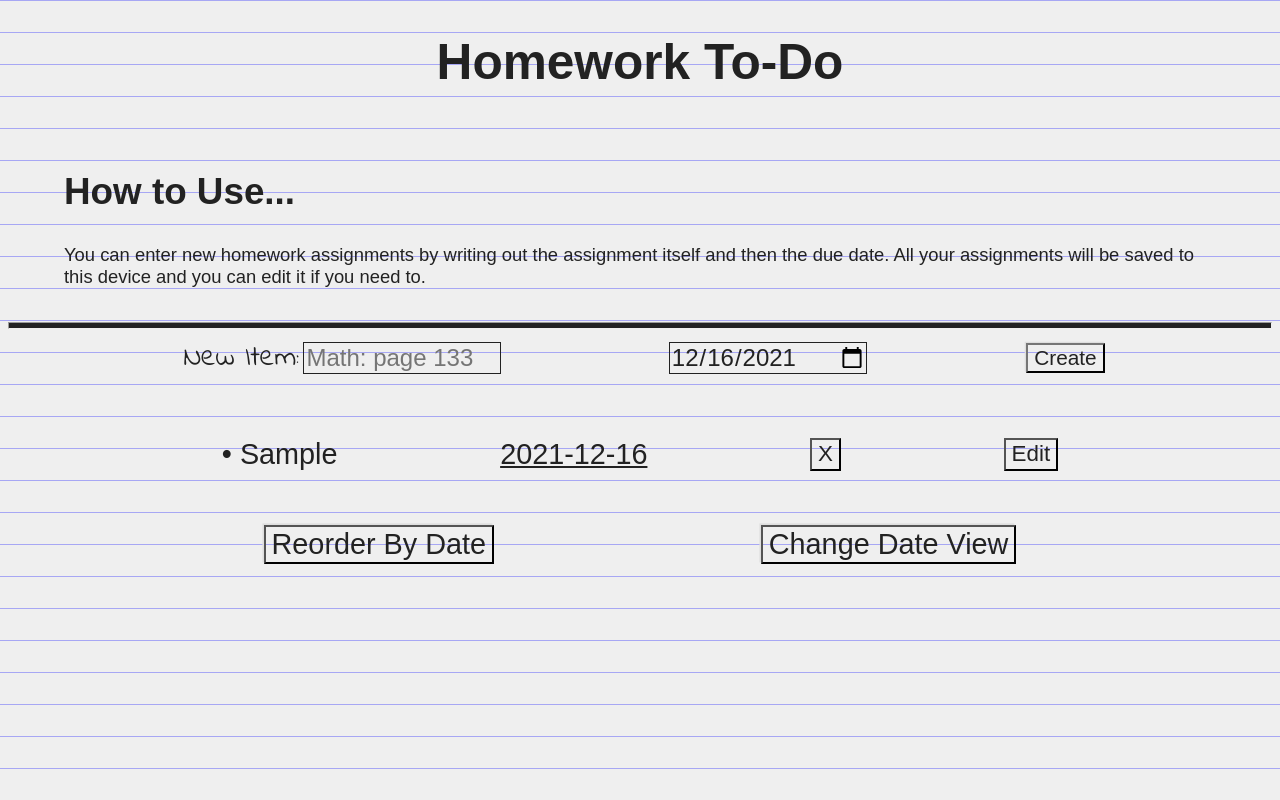
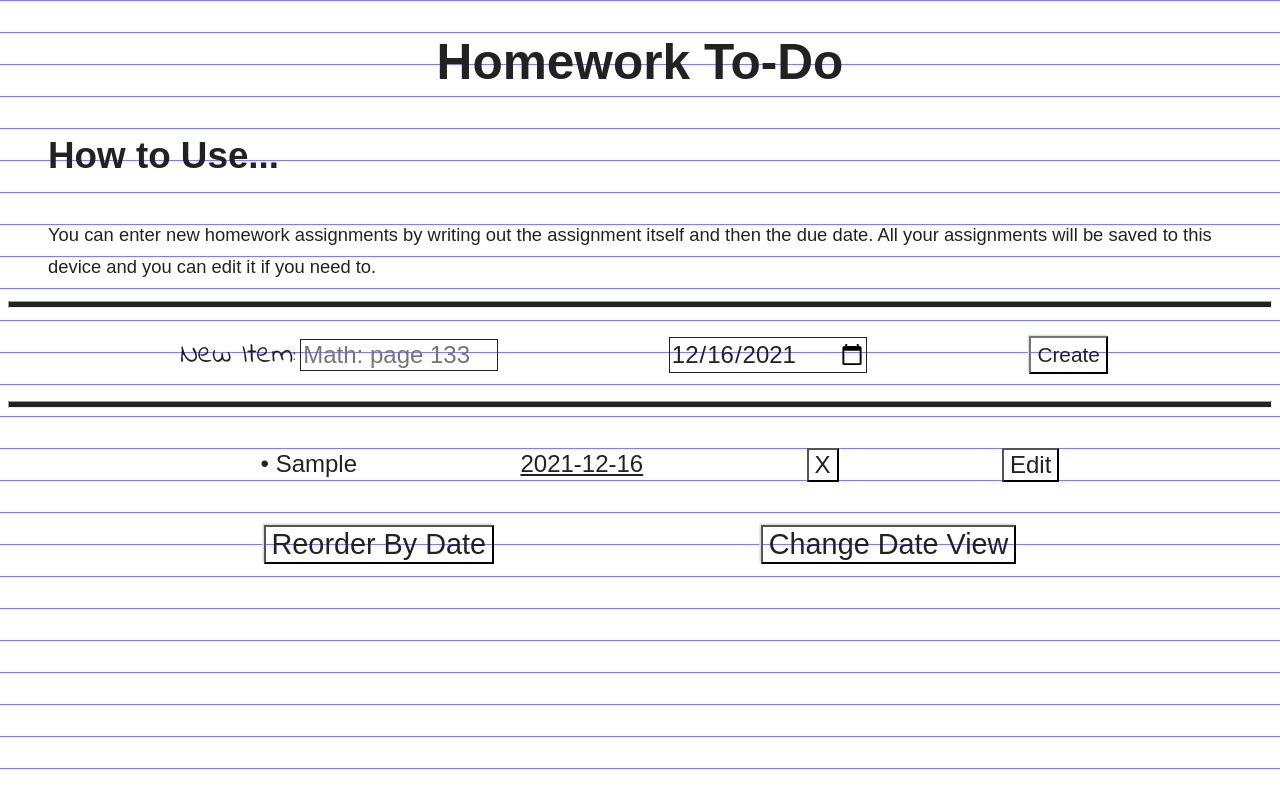
Before and after one commit to connorbrooks18/homework-tracker, a website: page index.html in a window 1280 px wide. Both pictures are taken after typing "Sample" into the empty fields and a click on the button "Create". Drawn offline with Linux system fonts and the light colour scheme; a web font is replaced by a local one.

Commit message:
attempted to align text with background (not right yet)

```diff
--- a/index.html
+++ b/index.html
@@ -31,6 +31,7 @@
       <section class="instruction-section">
         <h2>How to Use...</h2>
         <p class="instructions">
+          <!-- ok lol -->
           You can enter new homework assignments by writing out the assignment
           itself and then the due date. All your assignments will be saved to
           this device and you can edit it if you need to.
@@ -53,6 +54,7 @@
         />
         <button class="create-btn" action="createItem">Create</button>
       </section>
+      <hr />
       <ol class="homework-list"></ol>
       <section class="list-modifiers">
         <button class="reorder-btn">Reorder By Date</button>
--- a/style.css
+++ b/style.css
@@ -13,10 +13,12 @@ html, body {
     --primary-color: #222;
     --underline-color: #09F;
     color: var(--primary-color);
-    background-color: var(--background-color);
-    background-image:
-        linear-gradient(transparent 5em, rgba(255,0,0,.2) 0, transparent 5.1em),
-        linear-gradient(rgba(0,0,255,.3) 1px, transparent 0);
+    /* background-color: var(--background-color);
+    background-image: linear-gradient(rgba(0,0,255,.3) 1px, purple 0),
+        linear-gradient(green 5em, rgba(255,0,0, 1) 0, red 5.1em) ;
+    background-size: 100% 2rem; */
+    background-image: linear-gradient(0deg, transparent 5em, rgba(255,0,0,.2) 0, transparent 5.1em),
+    linear-gradient(rgba(0,0,255,.3) 1px, transparent 0);
     background-size: 100% 2rem;
 }
 @media only screen and (max-width: 500px) {
@@ -29,7 +31,6 @@ html, body {
         font-size: 10px;
     }
 }
-
 main {
     min-height: 30vh;
 }
@@ -61,10 +62,15 @@ hr {
 
 .instruction-section {
     margin: auto 3rem;
-    padding: 1rem;
+    padding: 0rem;
+}
+.instruction-section h2 {
+    line-height: 4rem;
 }
 .instructions {
     font-size: 1.15rem;
+    line-height: 2rem;
+    content: none;
 }
 
 input {
@@ -77,12 +83,15 @@ input {
 .input-section {
     display: flex;
     justify-content: space-evenly;
-    margin: auto 1rem;
+    margin: 1rem;
     align-items: center;
     font-size: 1.3rem;
     flex-wrap: wrap;
 }
-
+.input-section > * {
+    line-height: 2rem;
+    margin: .4rem;
+}
 
 .input-section label {
     display: flex;
@@ -115,23 +124,23 @@ input {
 
 
 .homework-list {
-    font-size: 2rem;
+    font-size: 1.5rem;
     display: flex;
     flex-direction: column;
     align-items: center;
     justify-content: center;
     margin: 2rem 0;
-    padding: 0;
     list-style-type: decimal;
+    line-height: 2rem;
 }
 
 .homework-list li{
     display: flex;
     justify-content: space-evenly;
+    line-height: default;
     width: 90%;
-    padding: .4rem;
-    margin: .5rem;
-    font-size: 1.8rem;
+    margin: .2rem;
+    font-size: inherit;
     flex-wrap: wrap;
     max-width: 100%;
     overflow: auto;
@@ -146,7 +155,7 @@ input {
 }
 
 .homework-list li button {
-    font-size: 1.4rem;
+    font-size: inherit;
 }
 
 .delete-btn, button[name="update-btn"] {
@@ -167,7 +176,7 @@ input {
     color: var(--background-color);
 }
 .homework-list li input {
-    font-size: 1.4rem;
+    font-size: inherit;
 }
 
 /* * List Modifiers */
@@ -176,6 +185,7 @@ input {
     display: flex;
     justify-content: space-evenly;
     align-items: center;
+    margin: 2rem 0;
 }
 .list-modifiers button {
     margin: .2rem;
```
